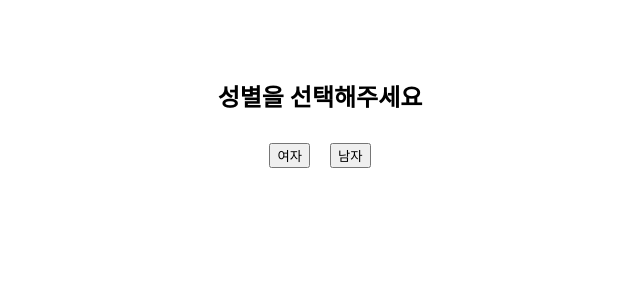
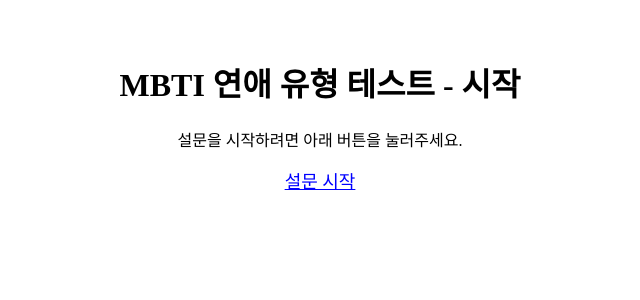
Before and after one commit to joys000/MBTI2, a Next.js app: page /start in a window 1280 px wide. Shown: the top 300 px of the page, without its empty margins (320-960 px from the left). Built offline with nearby package versions, Linux system fonts and the light colour scheme.

Commit message:
Update start.tsx

```diff
--- a/pages/start.tsx
+++ b/pages/start.tsx
@@ -1,9 +1,11 @@
-export default function Start() {
+// pages/start.tsx
+
+export default function StartPage() {
   return (
-    <div style={{ padding: "50px", textAlign: "center" }}>
-      <h2>성별을 선택해주세요</h2>
-      <button style={{ margin: "10px" }}>여자</button>
-      <button style={{ margin: "10px" }}>남자</button>
+    <div style={{ padding: '30px', textAlign: 'center' }}>
+      <h1>MBTI 연애 유형 테스트 - 시작</h1>
+      <p>설문을 시작하려면 아래 버튼을 눌러주세요.</p>
+      <a href="/survey" style={{ fontSize: '18px', color: 'blue' }}>설문 시작</a>
     </div>
   );
 }
```
